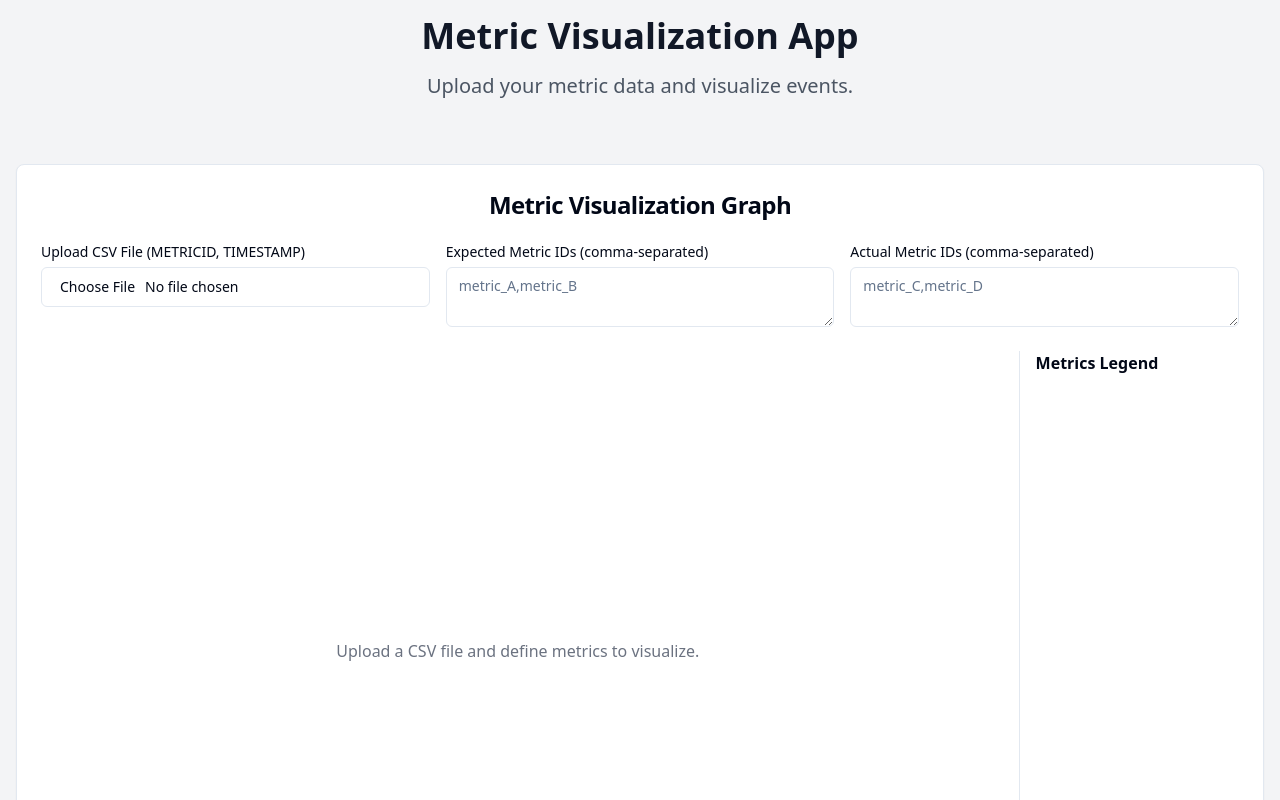
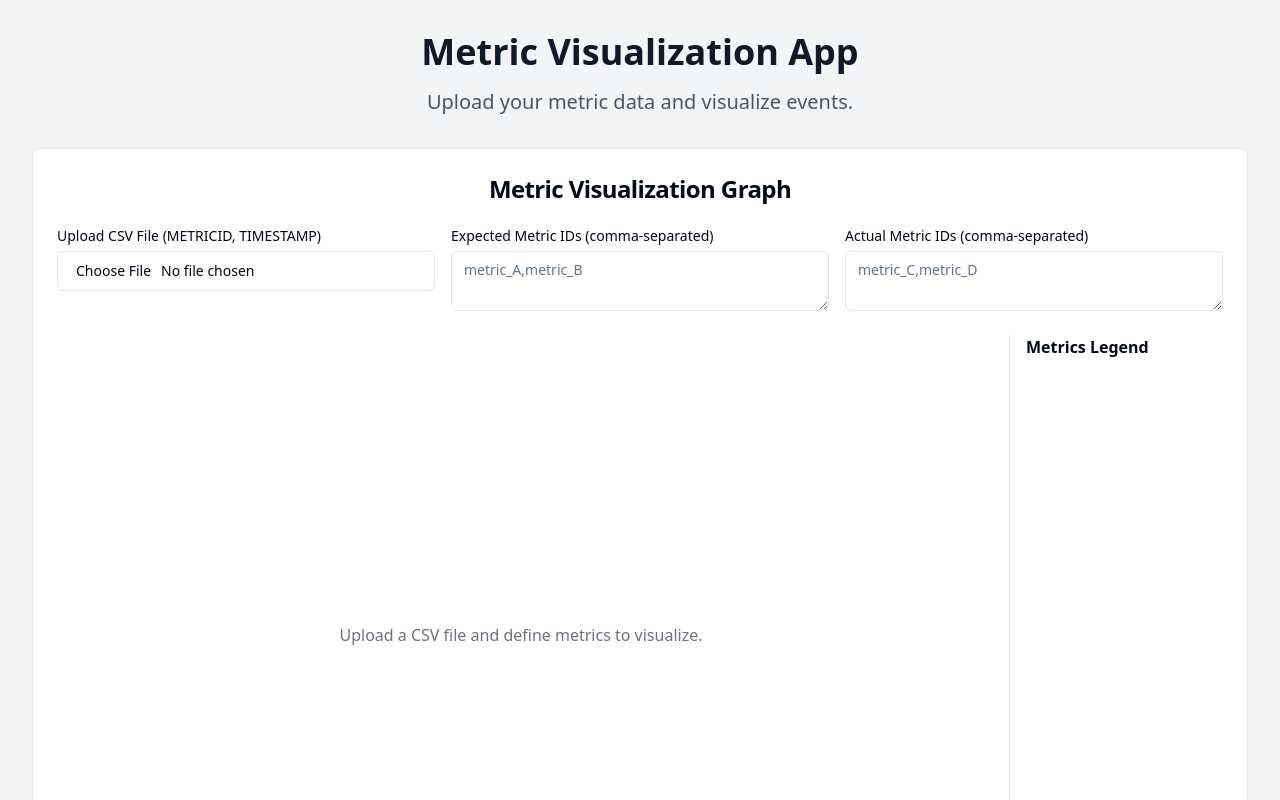
Before and after one commit to apgautham/nimble-quokka-hop, a React (Vite) app: page / in a window 1280 px wide. Shown: the top 800 px of the page. Built offline with nearby package versions, Linux system fonts and the light colour scheme.

Commit message:
[dyad] wrote 3 file(s)

```diff
--- a/src/App.css
+++ b/src/App.css
@@ -1,8 +1,5 @@
 #root {
-  max-width: 1280px;
   margin: 0 auto;
-  padding: 2rem;
-  text-align: center;
 }
 
 .logo {
--- a/src/components/MetricGraph.tsx
+++ b/src/components/MetricGraph.tsx
@@ -205,7 +205,7 @@ const MetricGraph: React.FC = () => {
   const chartHeight = 600;
 
   return (
-    <Card className="w-full max-w-7xl mx-auto my-8">
+    <Card className="w-full mx-auto my-8">
       <CardHeader>
         <CardTitle className="text-2xl font-bold text-center">Metric Visualization Graph</CardTitle>
       </CardHeader>
--- a/src/pages/Index.tsx
+++ b/src/pages/Index.tsx
@@ -3,7 +3,7 @@ import MetricGraph from "@/components/MetricGraph";
 
 const Index = () => {
   return (
-    <div className="min-h-screen flex flex-col items-center justify-center bg-gray-100 dark:bg-gray-900 p-4">
+    <main className="min-h-screen w-full bg-gray-100 dark:bg-gray-900 p-4 sm:p-6 lg:p-8">
       <div className="text-center mb-8">
         <h1 className="text-4xl font-bold mb-4 text-gray-900 dark:text-gray-100">Metric Visualization App</h1>
         <p className="text-xl text-gray-600 dark:text-gray-400">
@@ -12,7 +12,7 @@ const Index = () => {
       </div>
       <MetricGraph />
       <MadeWithDyad />
-    </div>
+    </main>
   );
 };
 
```
